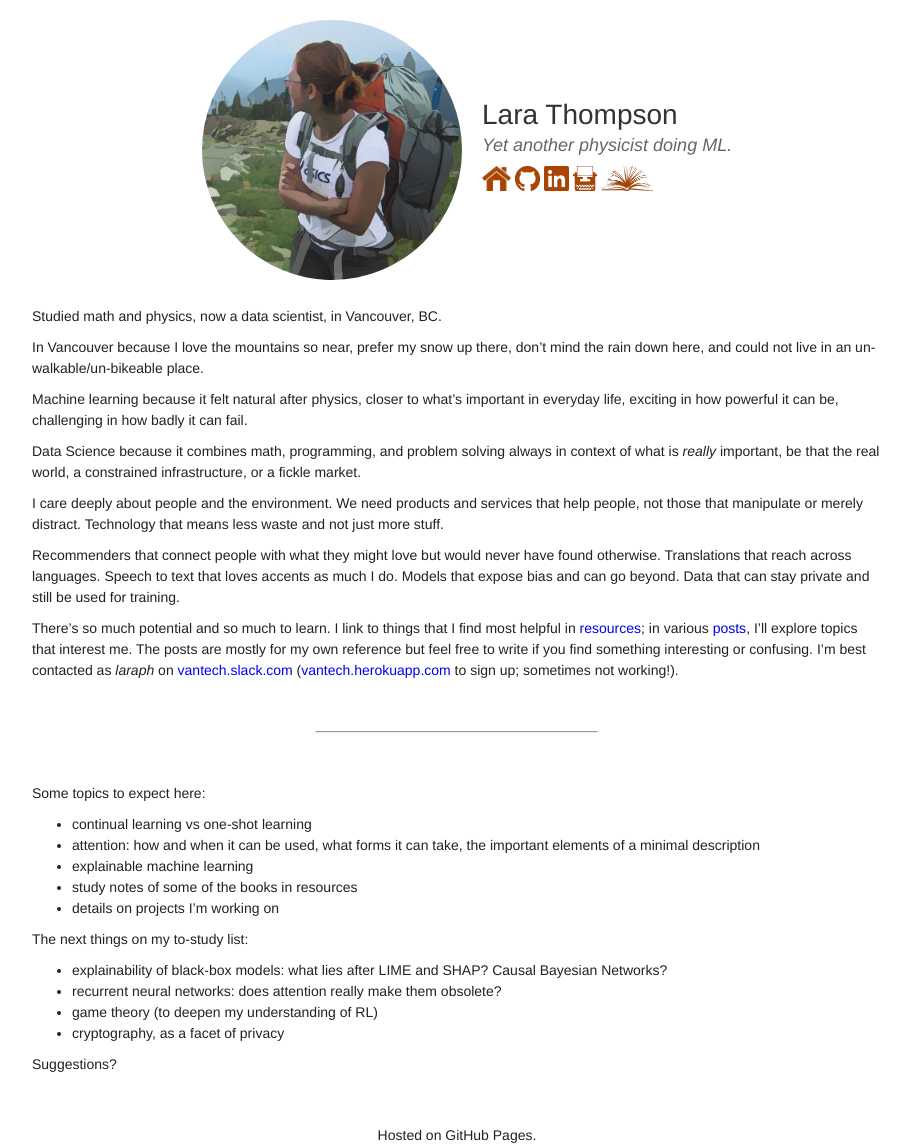
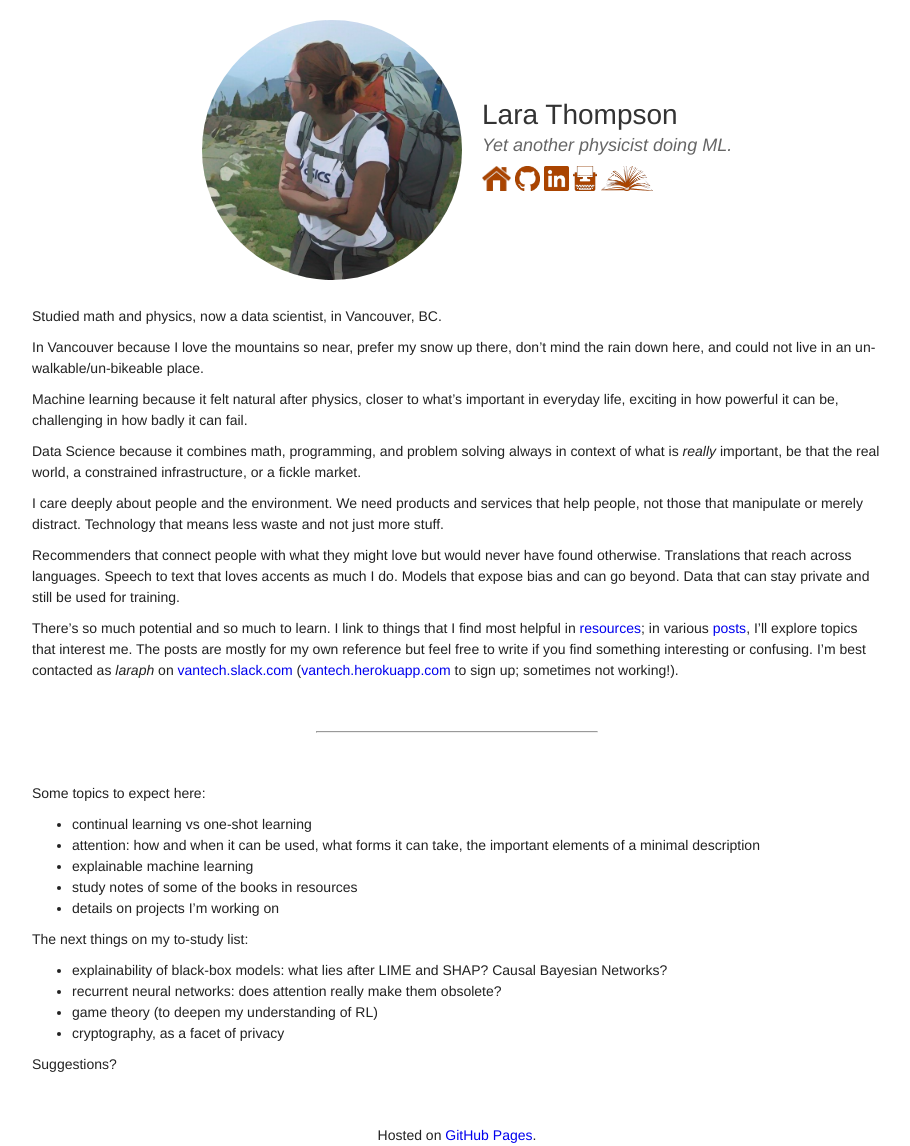
Before and after one commit to lrthomps/lrthomps.github.io, a Jekyll site: the page built from index.md, in a window 1280 px wide. Shown: the whole page, without its empty margins (183-1093 px from the left). Built offline with Jekyll 4.4.1, drawn with Linux system fonts in a browser that asks for light colours.

Commit message:
link to github pages

```diff
--- a/_layouts/plain.html
+++ b/_layouts/plain.html
@@ -18,7 +18,7 @@
 
     {{ content }}
 
-    <p class="hosted">Hosted on GitHub Pages.</p>
+    <p class="hosted">Hosted on <a href="https://pages.github.com/">GitHub Pages</a>.</p>
 
   </body>
 </html>
```
